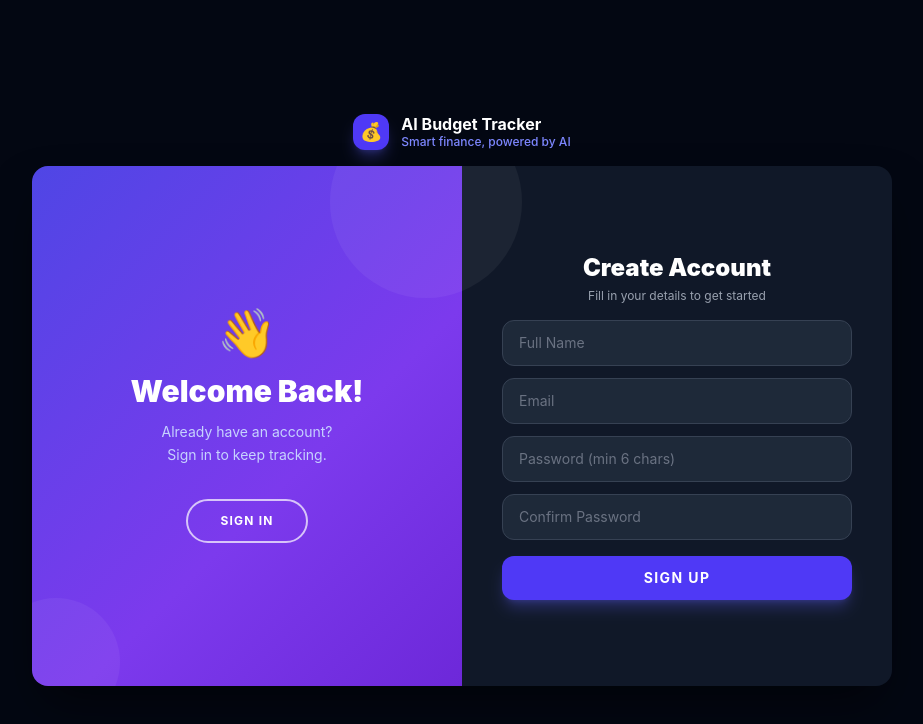
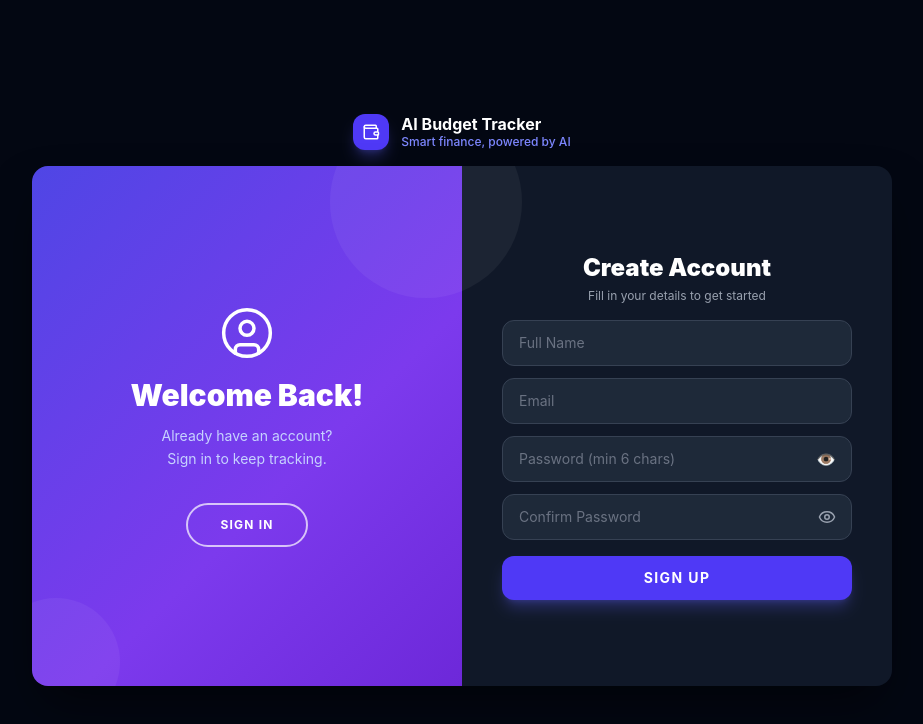
Before and after one commit to majestickrrish/AI-budget-tracker, a React (Vite) app in the folder client/: page /register in a window 1280 px wide. Shown: the top 724 px of the page, without its empty margins (178-1101 px from the left). Built offline with nearby package versions, Linux system fonts and the light colour scheme.

Commit message:
style: replace native OS emojis with professional lucide-react SVG icons

```diff
--- a/client/package.json
+++ b/client/package.json
@@ -11,6 +11,7 @@
   },
   "dependencies": {
     "axios": "^1.15.2",
+    "lucide-react": "^1.11.0",
     "react": "^19.2.5",
     "react-dom": "^19.2.5",
     "react-router-dom": "^7.14.2",
--- a/client/src/components/InsightCards.jsx
+++ b/client/src/components/InsightCards.jsx
@@ -1,4 +1,5 @@
 import { dummyInsights } from '../data/dummyData';
+import { Bot, TrendingUp, AlertTriangle, CheckCircle2 } from 'lucide-react';
 
 const colorMap = {
   amber: 'border-amber-500/30 bg-amber-500/5 hover:border-amber-500/50',
@@ -7,10 +8,17 @@ const colorMap = {
   green: 'border-green-500/30 bg-green-500/5 hover:border-green-500/50',
 };
 
+const iconMap = {
+  1: <TrendingUp size={20} className="text-amber-400" />,
+  2: <AlertTriangle size={20} className="text-red-400" />,
+  3: <Bot size={20} className="text-indigo-400" />,
+  4: <CheckCircle2 size={20} className="text-green-400" />,
+};
+
 const InsightCards = () => (
   <div className="bg-gray-800 border border-gray-700 rounded-2xl p-6">
     <div className="flex items-center gap-2 mb-5">
-      <span className="text-lg">🤖</span>
+      <Bot size={24} className="text-indigo-400" />
       <h3 className="text-white font-semibold text-base">AI Insights</h3>
     </div>
     <div className="grid grid-cols-1 sm:grid-cols-2 gap-4">
@@ -20,7 +28,7 @@ const InsightCards = () => (
           className={`border rounded-xl p-4 transition-all duration-200 cursor-default ${colorMap[insight.color]}`}
         >
           <div className="flex items-start gap-3">
-            <span className="text-xl mt-0.5">{insight.icon}</span>
+            <span className="mt-0.5">{iconMap[insight.id]}</span>
             <div>
               <p className="text-sm font-semibold text-white mb-1">{insight.title}</p>
               <p className="text-xs text-gray-400 leading-relaxed">{insight.description}</p>
--- a/client/src/components/StatCard.jsx
+++ b/client/src/components/StatCard.jsx
@@ -8,7 +8,7 @@ const StatCard = ({ icon, label, value, sub, accent = 'indigo' }) => {
 
   return (
     <div className="bg-gray-800 border border-gray-700 rounded-2xl p-6 flex items-start gap-4 hover:border-gray-600 transition-all duration-200 hover:shadow-lg hover:shadow-black/20">
-      <div className={`w-12 h-12 rounded-xl flex items-center justify-center text-2xl border ${accentMap[accent]}`}>
+      <div className={`w-12 h-12 rounded-xl flex items-center justify-center border ${accentMap[accent]}`}>
         {icon}
       </div>
       <div className="flex-1 min-w-0">
--- a/client/src/pages/AuthPage.jsx
+++ b/client/src/pages/AuthPage.jsx
@@ -2,6 +2,7 @@ import { useState, useEffect } from 'react';
 import { useNavigate, useLocation } from 'react-router-dom';
 import { setCredentials } from '../utils/auth';
 import { loginUser, registerUser } from '../services/api';
+import { Wallet, UserCircle, Rocket, Eye, EyeOff } from 'lucide-react';
 
 /* ─── AuthPage ───────────────────────────────────────────────────────────────
    Mobile  (< md): Clean single-column card — form only, toggle link at bottom.
@@ -29,6 +30,10 @@ const AuthPage = () => {
   const [regForm,    setRegForm]    = useState({ name: '', email: '', password: '', confirmPassword: '' });
   const [regError,   setRegError]   = useState('');
   const [regLoading, setRegLoading] = useState(false);
+
+  // ── Password Visibility State ────────────────────────────────────────────
+  const [showPassword, setShowPassword] = useState(false);
+  const [showConfirmPassword, setShowConfirmPassword] = useState(false);
 
   // ── Handlers ─────────────────────────────────────────────────────────────
   const handleLogin = async (e) => {
@@ -75,9 +80,15 @@ const AuthPage = () => {
       <input id="login-email" type="email" value={loginForm.email}
         onChange={e => setLoginForm({ ...loginForm, email: e.target.value })}
         placeholder="Email" autoComplete="email" className={inputCls} />
-      <input id="login-password" type="password" value={loginForm.password}
+      <div className="relative w-full">
+        <input id="login-password" type={showPassword ? "text" : "password"} value={loginForm.password}
           onChange={e => setLoginForm({ ...loginForm, password: e.target.value })}
           placeholder="Password" autoComplete="current-password" className={inputCls} />
+        <button type="button" onClick={() => setShowPassword(!showPassword)} tabIndex="-1"
+          className="absolute right-4 top-1/2 -translate-y-1/2 text-gray-400 hover:text-white transition-colors">
+          {showPassword ? '🙈' : '👁️'}
+        </button>
+      </div>
       {loginError && (
         <p className="text-red-400 text-xs bg-red-500/10 border border-red-500/20 rounded-xl px-4 py-2 text-center">{loginError}</p>
       )}
@@ -96,12 +107,24 @@ const AuthPage = () => {
       <input id="register-email" type="email" value={regForm.email}
         onChange={e => setRegForm({ ...regForm, email: e.target.value })}
         placeholder="Email" autoComplete="email" className={inputCls} />
-      <input id="register-password" type="password" value={regForm.password}
+      <div className="relative w-full">
+        <input id="register-password" type={showPassword ? "text" : "password"} value={regForm.password}
           onChange={e => setRegForm({ ...regForm, password: e.target.value })}
           placeholder="Password (min 6 chars)" autoComplete="new-password" className={inputCls} />
-      <input id="register-confirmpassword" type="password" value={regForm.confirmPassword}
+        <button type="button" onClick={() => setShowPassword(!showPassword)} tabIndex="-1"
+          className="absolute right-4 top-1/2 -translate-y-1/2 text-gray-400 hover:text-white transition-colors">
+          {showPassword ? '🙈' : '👁️'}
+        </button>
+      </div>
+      <div className="relative w-full">
+        <input id="register-confirmpassword" type={showConfirmPassword ? "text" : "password"} value={regForm.confirmPassword}
           onChange={e => setRegForm({ ...regForm, confirmPassword: e.target.value })}
           placeholder="Confirm Password" autoComplete="new-password" className={inputCls} />
+        <button type="button" onClick={() => setShowConfirmPassword(!showConfirmPassword)} tabIndex="-1"
+          className="absolute right-4 top-1/2 -translate-y-1/2 text-gray-400 hover:text-white transition-colors">
+          {showConfirmPassword ? <EyeOff size={18} /> : <Eye size={18} />}
+        </button>
+      </div>
       {regError && (
         <p className="text-red-400 text-xs bg-red-500/10 border border-red-500/20 rounded-xl px-4 py-2 text-center">{regError}</p>
       )}
@@ -121,7 +144,7 @@ const AuthPage = () => {
       <div className="w-full max-w-sm md:hidden">
         {/* Logo */}
         <div className="flex items-center justify-center gap-3 mb-8">
-          <div className="w-10 h-10 bg-indigo-600 rounded-xl flex items-center justify-center text-xl shadow-lg shadow-indigo-500/30">💰</div>
+          <div className="w-10 h-10 bg-indigo-600 rounded-xl flex items-center justify-center text-white shadow-lg shadow-indigo-500/30"><Wallet size={20} /></div>
           <div>
             <p className="text-white font-bold text-base leading-tight">AI Budget Tracker</p>
             <p className="text-indigo-400 text-xs">Smart finance, powered by AI</p>
@@ -165,7 +188,7 @@ const AuthPage = () => {
       <div className="hidden md:flex md:flex-col md:items-center w-full">
         {/* Logo */}
         <div className="flex items-center gap-3 mb-4">
-          <div className="w-9 h-9 bg-indigo-600 rounded-xl flex items-center justify-center text-lg shadow-lg shadow-indigo-500/30">💰</div>
+          <div className="w-9 h-9 bg-indigo-600 rounded-xl flex items-center justify-center text-white shadow-lg shadow-indigo-500/30"><Wallet size={18} /></div>
           <div>
             <p className="text-white font-bold text-base leading-tight">AI Budget Tracker</p>
             <p className="text-indigo-400 text-xs font-medium">Smart finance, powered by AI</p>
@@ -224,7 +247,7 @@ const AuthPage = () => {
             <div className="relative z-10">
               {isRegister ? (
                 <>
-                  <div className="text-5xl mb-4">👋</div>
+                  <div className="text-white mb-4 flex justify-center"><UserCircle size={56} strokeWidth={1.5} /></div>
                   <h2 className="text-3xl font-black text-white mb-3">Welcome Back!</h2>
                   <p className="text-indigo-200 text-sm leading-relaxed mb-8">
                     Already have an account?<br />Sign in to keep tracking.
@@ -233,7 +256,7 @@ const AuthPage = () => {
                 </>
               ) : (
                 <>
-                  <div className="text-5xl mb-4">🚀</div>
+                  <div className="text-white mb-4 flex justify-center"><Rocket size={56} strokeWidth={1.5} /></div>
                   <h2 className="text-3xl font-black text-white mb-3">Hello, Friend!</h2>
                   <p className="text-indigo-200 text-sm leading-relaxed mb-8">
                     New here? Enter your details and start<br />your AI-powered finance journey.
--- a/client/src/pages/DashboardPage.jsx
+++ b/client/src/pages/DashboardPage.jsx
@@ -6,6 +6,7 @@ import SpendingLineChart from '../components/SpendingLineChart';
 import RecentExpenses from '../components/RecentExpenses';
 import InsightCards from '../components/InsightCards';
 import { dummyExpenses, totalSpending, avgMonthlySpending } from '../data/dummyData';
+import { IndianRupee, CalendarDays, Tag, Activity } from 'lucide-react';
 
 const DashboardPage = () => {
   const [expenses, setExpenses] = useState(dummyExpenses);
@@ -20,10 +21,10 @@ const DashboardPage = () => {
 
       {/* Stat Cards */}
       <div className="grid grid-cols-1 sm:grid-cols-2 xl:grid-cols-4 gap-4 mb-6">
-        <StatCard icon="💸" label="Total Spent (Apr)" value={`₹${totalSpending.toLocaleString()}`} sub="↑ 8% vs last month" accent="indigo" />
-        <StatCard icon="📅" label="Avg Monthly" value={`₹${avgMonthlySpending.toLocaleString()}`} sub="Last 6 months" accent="green" />
-        <StatCard icon="🏷️" label="Top Category" value="Food" sub="₹3,800 this month" accent="amber" />
-        <StatCard icon="🧬" label="Health Score" value="Good" sub="Savings rate is healthy" accent="pink" />
+        <StatCard icon={<IndianRupee />} label="Total Spent (Apr)" value={`₹${totalSpending.toLocaleString()}`} sub="↑ 8% vs last month" accent="indigo" />
+        <StatCard icon={<CalendarDays />} label="Avg Monthly" value={`₹${avgMonthlySpending.toLocaleString()}`} sub="Last 6 months" accent="green" />
+        <StatCard icon={<Tag />} label="Top Category" value="Food" sub="₹3,800 this month" accent="amber" />
+        <StatCard icon={<Activity />} label="Health Score" value="Good" sub="Savings rate is healthy" accent="pink" />
       </div>
 
       {/* Charts */}
```
Also changed, not shown: client/src/components/Layout.jsx (+10 -8 lines), 1 other file (tests, documents, lock files or other folders). Lines whose indentation alone changed are shown as unchanged.
